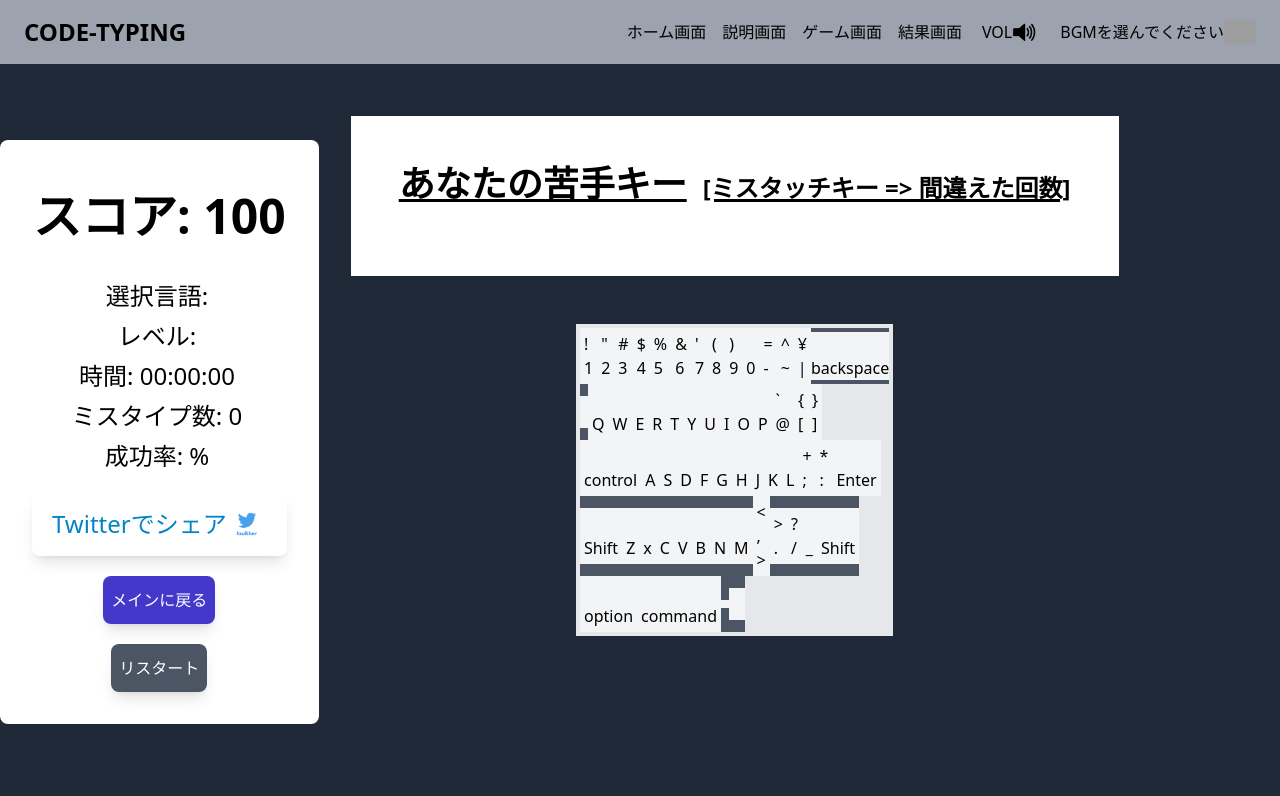
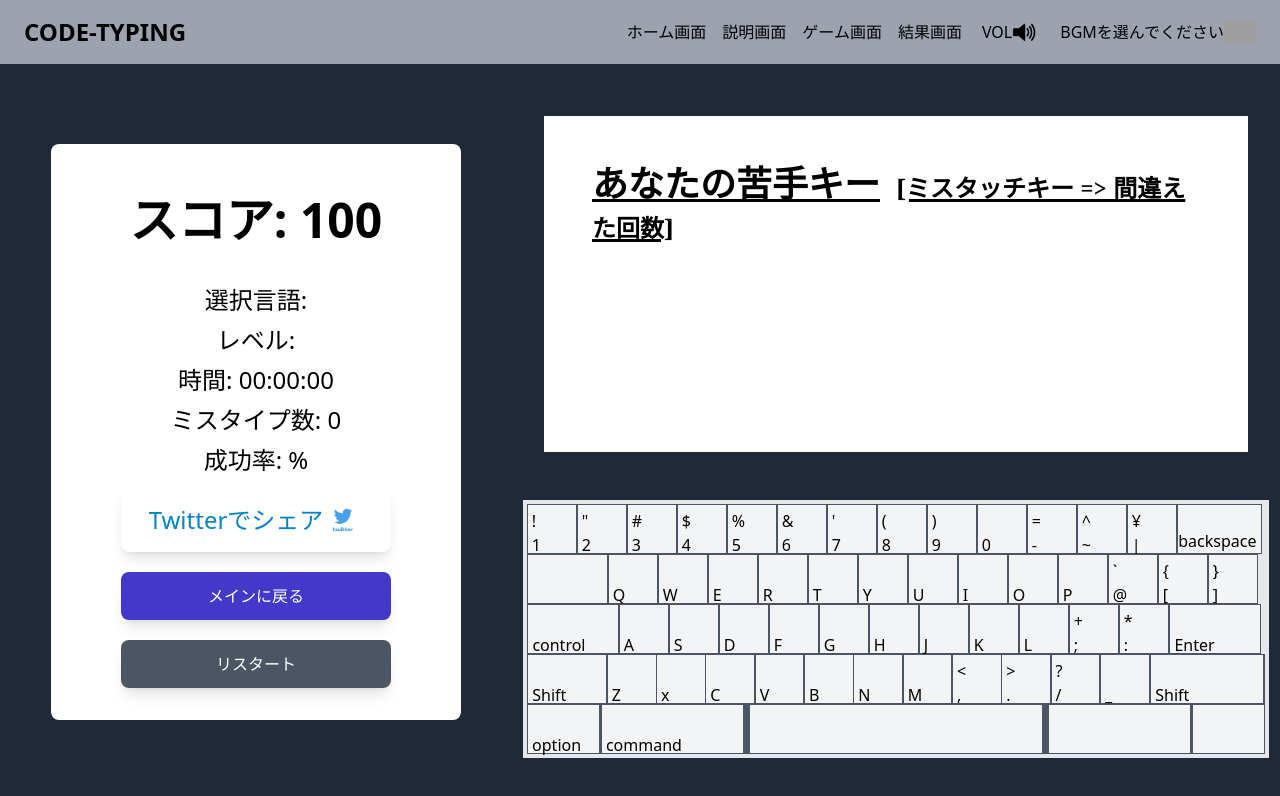
Before and after one commit to recursion-team-o/typing-game, a Vue app: page /result in a window 1280 px wide. Shown: the top 796 px of the page. Built offline with nearby package versions, Linux system fonts and the light colour scheme; grey boxes are pictures that could not be loaded.

Commit message:
#55 styleの変更

```diff
--- a/src/views/ResultView.vue
+++ b/src/views/ResultView.vue
@@ -556,16 +556,85 @@ const { getMissCount } = storeToRefs(code);
 <style>
 .box {
   width: 100%;
-  background-position: center;
+  height: 100%;
 }
-.result-box {
-  width: 250px;
-  height: 200px;
+.upper-box {
+  height: 50%;
+  width: 100%;
 }
-.twitter-box {
-  width: 350px;
+.bottom-box {
+  width: 100%;
+  height: 50%;
 }
-.button-box {
-  width: 800px;
+.nigate-box {
+  height: 80%;
+  width: 100%;
 }
+.left-box {
+  width: 40%;
+  height: 100%;
+}
+.right-box {
+  width: 60%;
+  height: 100%;
+}
+.s-button {
+  width: 270px;
+}
+.nigate-keys {
+  font-family: Georgia;
+}
+.result-card {
+  width: 80%;
+}
+.board-area {
+  width: 746px;
+  height: 258px;
+}
+.one-line {
+  height: 50px;
+  width: 100%;
+}
+.buttons {
+  width: 50px;
+  height: 50px;
+}
+.inner-buttons {
+  width: 97%;
+  height: 97%;
+}
+.one-four {
+  width: 73px;
+  height: 50px;
+}
+.one-five {
+  width: 81px;
+  height: 50px;
+}
+.one-six {
+  width: 85px;
+  height: 50px;
+}
+.one-seven {
+  width: 92px;
+  height: 50px;
+}
+.one-eight {
+  width: 117px;
+  height: 50px;
+}
+.one-ten {
+  width: 146px;
+  height: 50px;
+}
+.overs {
+  overflow: scroll;
+}
+.space-bar {
+  width: 303px;
+  height: 50px;
+}
+/* .makeit {
+  word-wrap: break-word;
+} */
 </style>
```
